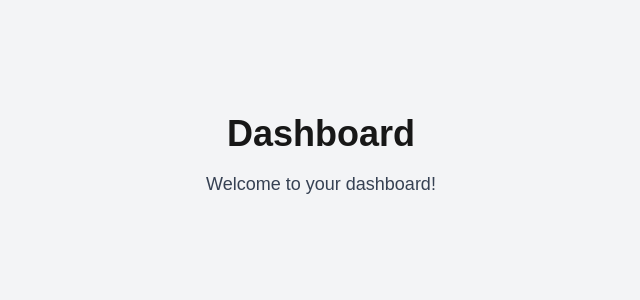
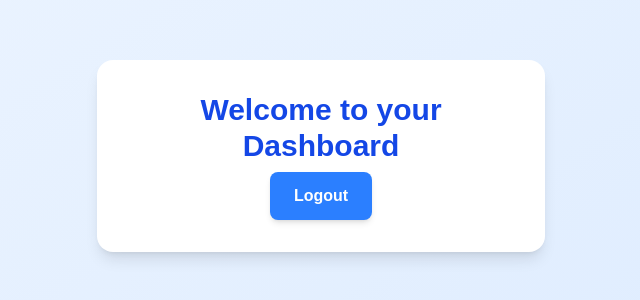
Before and after one commit to qurrahazam/auth-system2, a Next.js app: page /dashboard in a window 1280 px wide. Shown: the part 244-544 px from the top of the page, without its empty margins (319-959 px from the left). Built offline with nearby package versions, Linux system fonts and the light colour scheme.

Commit message:
UPDATED: includes the logout ui

```diff
--- a/src/app/(protected)/dashboard/page.tsx
+++ b/src/app/(protected)/dashboard/page.tsx
@@ -1,8 +1,30 @@
+"use client";
+
+import { useRouter } from "next/navigation";
+
 export default function DashboardPage() {
+  const router = useRouter();
+
+  const handleLogout = async () => {
+    const res = await fetch("/api/auth/logout", { method: "POST" });
+    if (res.ok) {
+      router.push("/login");
+    }
+  };
+
   return (
-    <div className="min-h-screen flex flex-col items-center justify-center bg-gray-100">
-      <h1 className="text-4xl font-bold mb-4">Dashboard</h1>
-      <p className="text-lg text-gray-700">Welcome to your dashboard!</p>
+    <div className="min-h-screen flex items-center justify-center bg-gradient-to-br from-blue-50 to-blue-100">
+      <div className="w-full max-w-md bg-white p-8 rounded-2xl shadow-lg text-center">
+        <h1 className="text-3xl font-bold text-blue-700 mb-2">
+          Welcome to your Dashboard
+        </h1>
+        <button
+          onClick={handleLogout}
+          className="bg-blue-500 text-white py-3 px-6 rounded-lg font-semibold hover:bg-red-600 transition shadow-md"
+        >
+          Logout
+        </button>
+      </div>
     </div>
   );
 }
```
